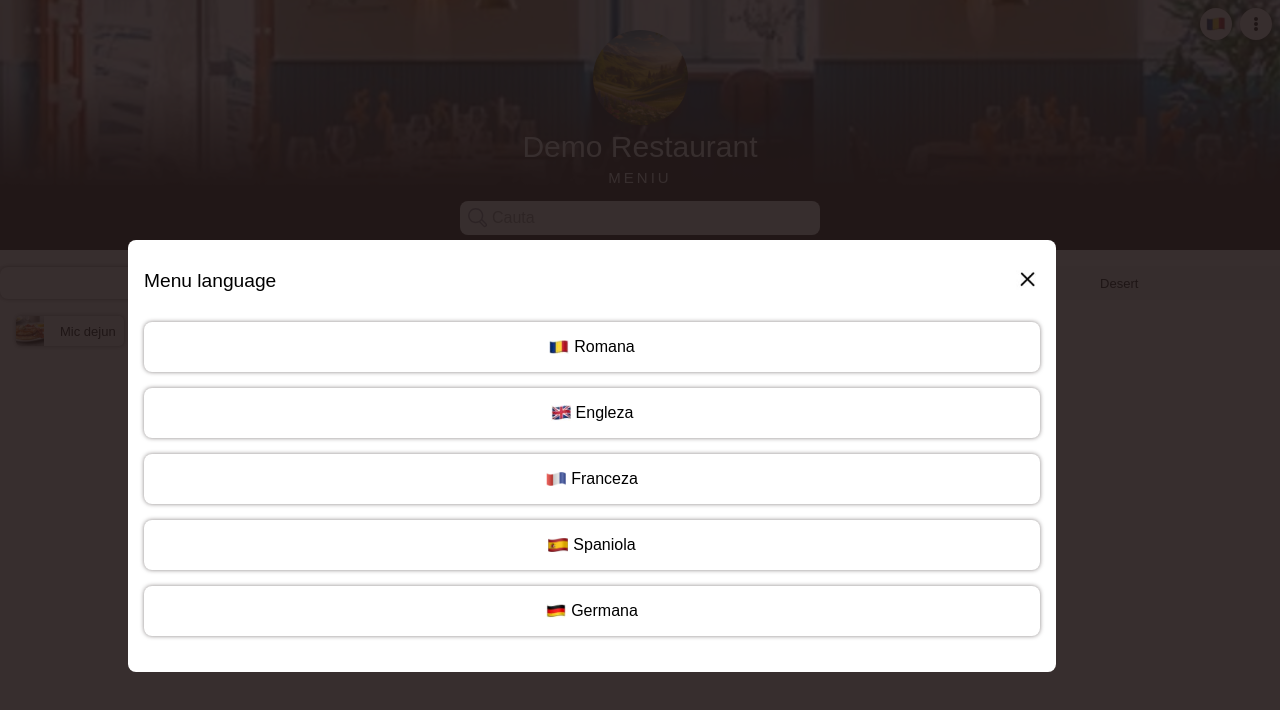
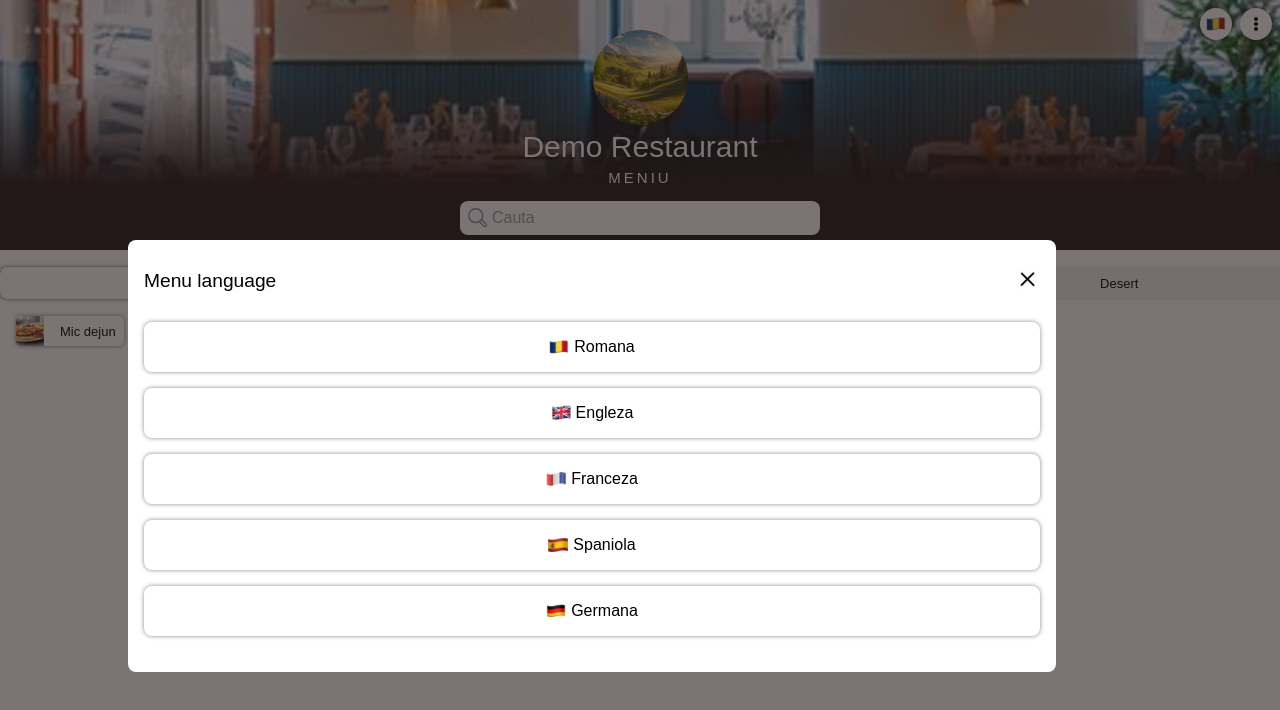
Before and after one commit to LiviuVisovan3/web-menu, a React (Create React App) app: page / in a window 1280 px wide. Both pictures are taken after a click on the element 1216 px from the left and 24 px from the top of the page. Shown: the top 710 px of the page. Built offline with nearby package versions, Linux system fonts and the light colour scheme; the HTML template or start-up script is replaced by a standard one.

Commit message:
modal style adjust

```diff
--- a/src/App.css
+++ b/src/App.css
@@ -198,17 +198,17 @@
   }
 }
 
-.modal-window {
+.modal-backdrop {
   background-color: #221818;
   height: 100%;
   width: 100%;
   z-index: 2;
   position: absolute;
-  opacity: 90%;
+  opacity: 0.6;
 }
 .modal {
   background-color: white;
-  position: absolute;
+  position: fixed;
   border-radius: 8px;
   top: 30%;
   left: 10%;
@@ -218,7 +218,7 @@
   gap: 16px;
   width: 70%;
   height: 50%;
-  opacity: 100%;
+  opacity: 1;
   z-index: 3;
   font-size: medium;
 
--- a/src/components/LanguageModal.js
+++ b/src/components/LanguageModal.js
@@ -3,7 +3,7 @@ import languages from "../languages";
 function LanguageModal({ onLanguageClick, onCloseClick }) {
   return (
     <>
-      <div className="modal-window"></div>
+      <div className="modal-backdrop"></div>
       <div className="modal">
         <div className="menu-header">
           <div className="language-menu">Menu language</div>
```
